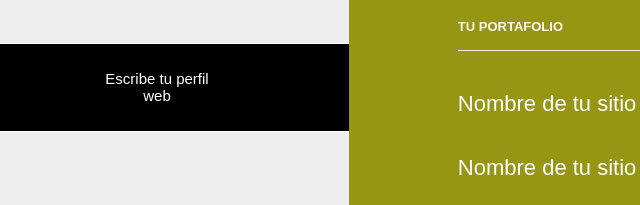
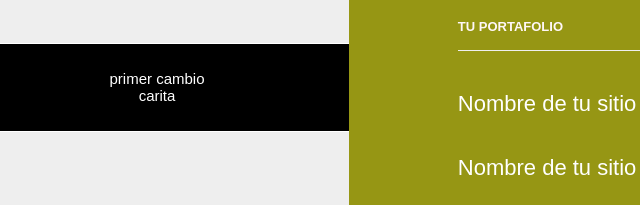
Before and after one commit to alan-glz/mejorandogit-master3, a plain HTML site: page index.html in a window 1280 px wide. Shown: the part 173-378 px from the top of the page, 35-675 px from the left. Drawn offline with Linux system fonts and the light colour scheme.

Commit message:
el perfil

```diff
--- a/index.html
+++ b/index.html
@@ -40,7 +40,7 @@
       <div class="comunidad-autoria">
         <div class="nombre">
           <!-- 2º Commit - Tu perfil Web -->
-          <p>Escribe tu perfil web</p>
+          <p>primer cambio carita</p>
         </div>
       </div>
     </section>
```
